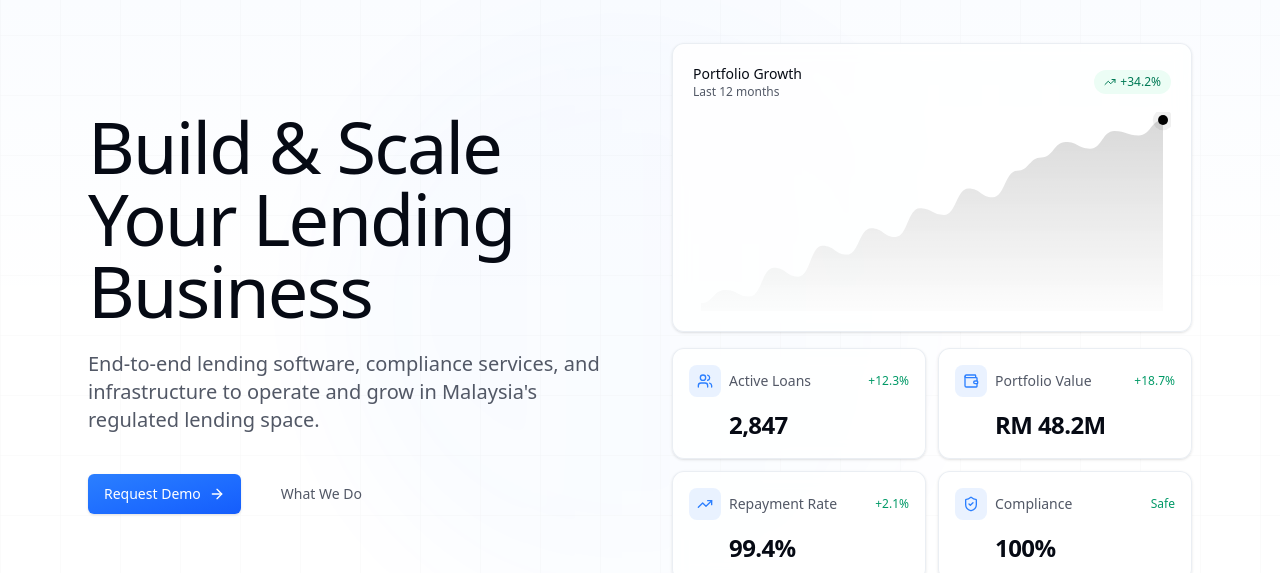
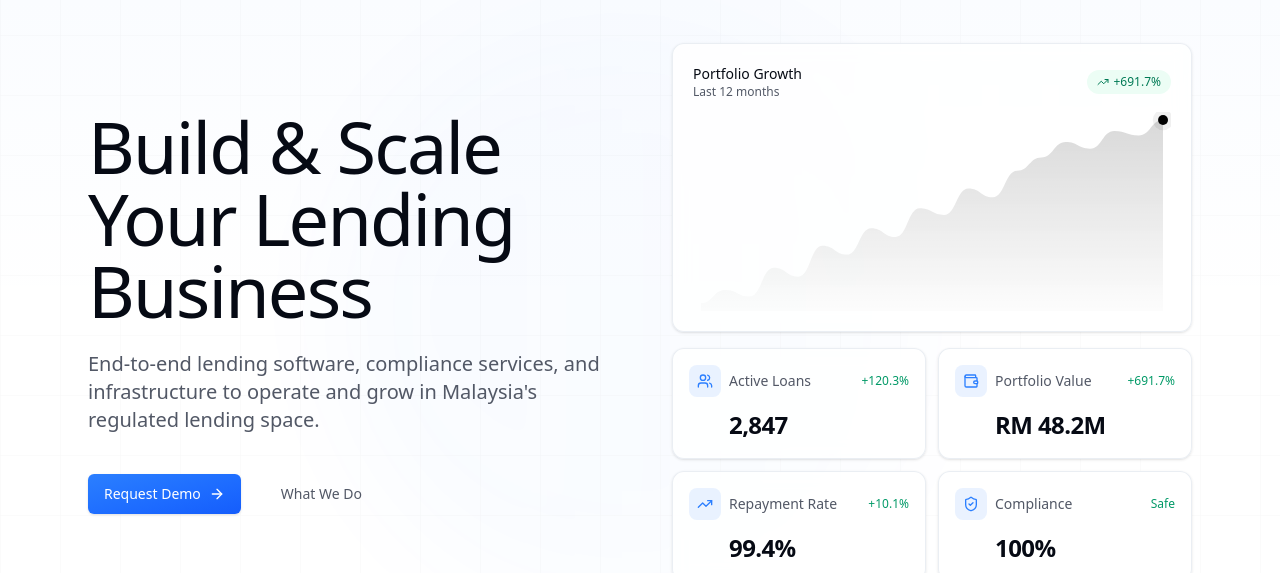
Before and after one commit to Ivancky42/truestack, a Next.js app: page / in a window 1280 px wide. Shown: the part 158-731 px from the top of the page. Built offline with nearby package versions, Linux system fonts and the light colour scheme; a web font is replaced by a local one.

Commit message:
Update growth metrics in HomepageHero component to reflect accurate percentage changes, enhancing data representation for users.

```diff
--- a/components/sections/homepage-hero.tsx
+++ b/components/sections/homepage-hero.tsx
@@ -21,7 +21,7 @@ const METRIC_DEFS = [
     max: 2847,
     format: (v: number) => Math.round(v).toLocaleString(),
     suffix: "",
-    change: "+12.3%",
+    change: "+120.3%",
     icon: Users,
     delay: 0.3,
   },
@@ -31,7 +31,7 @@ const METRIC_DEFS = [
     max: 48.2,
     format: (v: number) => `RM ${v.toFixed(1)}M`,
     suffix: "",
-    change: "+18.7%",
+    change: "+691.7%",
     icon: Wallet,
     delay: 0.45,
   },
@@ -41,7 +41,7 @@ const METRIC_DEFS = [
     max: 99.4,
     format: (v: number) => `${v.toFixed(1)}%`,
     suffix: "",
-    change: "+2.1%",
+    change: "+10.1%",
     icon: TrendingUp,
     delay: 0.6,
   },
@@ -251,7 +251,7 @@ function GrowthChart({
         </div>
         <div className="flex items-center gap-1 rounded-full bg-emerald-50 px-2.5 py-1 text-xs font-medium tabular-nums text-emerald-700">
           <TrendingUp className="h-3 w-3" />
-          {chartHovered ? `+${growthPct}%` : "+34.2%"}
+          {chartHovered ? `+${growthPct}%` : "+691.7%"}
         </div>
       </div>
 
```
